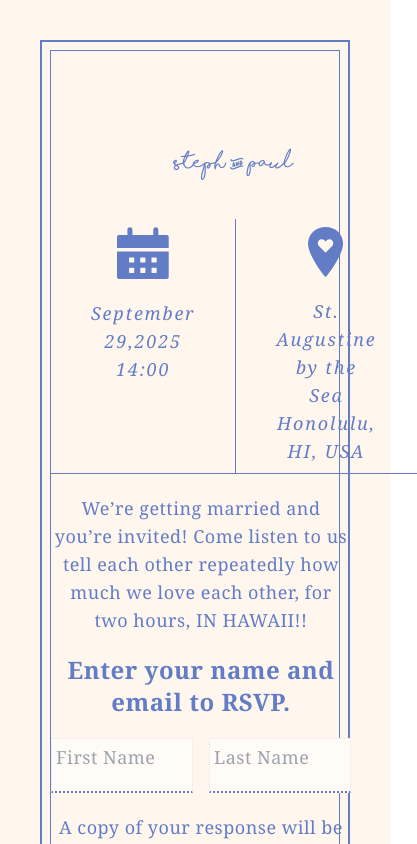
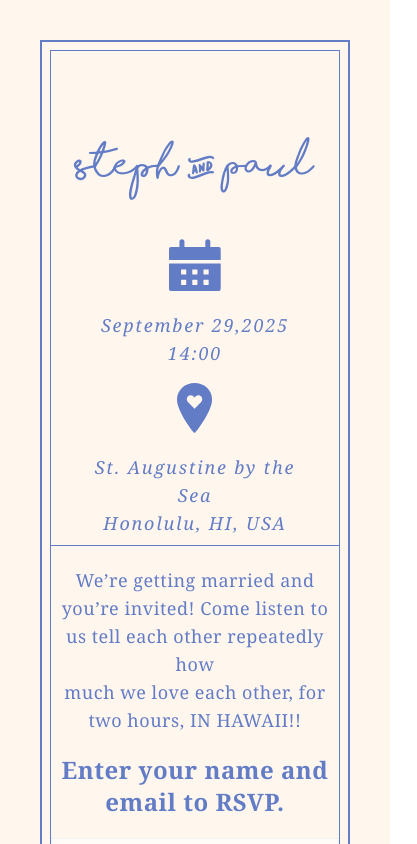
Before and after one commit to codingcapy/capyshroom, a React (Vite) app in the folder frontend/: page / in a window 390 px wide. Shown: the top 844 px of the page, 417 px wide, since content can reach past the window. Built offline with nearby package versions, Linux system fonts and the light colour scheme.

Commit message:
improve: add responsiveness

```diff
--- a/frontend/src/components/Header.tsx
+++ b/frontend/src/components/Header.tsx
@@ -4,11 +4,11 @@ import iconItinerary from "/icon_itinerary.svg";
 export default function Header() {
     return (
         <header className="mx-auto pt-20 text-center">
-            <h1 className="header-font xl:text-6xl 2xl:text-8xl mt-5 mb-10">
+            <h1 className="header-font text-4xl md:text-8xl mt-5 mb-10">
                 Steph & Paul
             </h1>
-            <div className="flex italic mt-10 tracking-widest border-b border-[#637CC6] justify-center">
-                <div className="border-r border-[#637CC6] py-2 px-10">
+            <div className="sm:flex italic mt-10 tracking-widest border-b border-[#637CC6] justify-center">
+                <div className="sm:border-r border-[#637CC6] py-2 px-10">
                     <img src={iconCalendar} alt="" className="mx-auto mb-5" />
                     <div className="text-center ">September 29,2025</div>
                     <div>14:00</div>
--- a/frontend/src/components/Popup.tsx
+++ b/frontend/src/components/Popup.tsx
@@ -29,12 +29,12 @@ export default function Popup(props: any) {
     return (
         <div>
             <div className="absolute top-0 left-0 w-[100%] h-[100%] bg-black opacity-50"></div>
-            <div className="absolute top-[20%] left-[5%] md:left-[30%] w-[90%] md:w-[40%] h-[50%] bg-[#FFF7EE] p-2">
+            <div className="absolute top-[20%] left-[5%] xl:left-[30%] w-[90%] xl:w-[40%] h-[50%] bg-[#FFF7EE] p-2">
                 <div className="border border-[#637CC6] p-5">
-                    <div className="header-font text-center pt-16 pb-5 md:text-6xl">
+                    <div className="header-font text-center pt-16 pb-5 text-4xl xl:text-6xl">
                         Almost done!
                     </div>
-                    <div className="px-5">
+                    <div className="xl:px-5">
                         Submit your RSVP to share your responses with Stephanie
                         and Paul, or take a minute to review. Come back to edit
                         and resubmit your response at any time.
@@ -45,7 +45,7 @@ export default function Popup(props: any) {
                     <div className="font-bold text-center text-2xl">
                         {invitee.email}
                     </div>
-                    <div className="py-9">
+                    <div className="xl:pb-2 pt-9">
                         <form
                             onSubmit={handleSubmit2}
                             className="flex flex-col"
--- a/frontend/src/pages/ConfirmationPage.tsx
+++ b/frontend/src/pages/ConfirmationPage.tsx
@@ -17,12 +17,12 @@ export default function ConfirmationPage() {
             <div className="font-bold text-center py-5 text-2xl">
                 What’s next?
             </div>
-            <div>
+            <div className="px-2 text-center">
                 Take a look at <span className="font-bold">our site</span> to
                 learn a little more about us, and get suggestions/tips on your
                 trip to Hawaii!
             </div>
-            <div className="px-5 py-2 my-10 border-2 border-[#637CC6] w-[300px] mx-auto text-center font-bold hover:bg-[#637CC6] hover:text-[#FFFBF6] transition-all ease-in-out duration-300">
+            <div className="px-5 py-2 my-10 border-2 border-[#637CC6] sm:w-[300px] mx-auto text-center font-bold hover:bg-[#637CC6] hover:text-[#FFFBF6] transition-all ease-in-out duration-300">
                 <a
                     href="https://en.wikipedia.org/wiki/Capybara"
                     target="_blank"
--- a/frontend/src/pages/HomePage.tsx
+++ b/frontend/src/pages/HomePage.tsx
@@ -42,9 +42,9 @@ export default function HomePage() {
             </div>
             <form
                 onSubmit={handleSubmit}
-                className="flex flex-col mx-auto w-[300px] md:w-[400px]"
+                className="flex flex-col mx-auto sm:w-[300px] md:w-[400px]"
             >
-                <div className="flex mx-auto">
+                <div className="sm:flex mx-auto">
                     <input
                         type="text"
                         placeholder="First Name"
--- a/frontend/src/pages/RsvpPage.tsx
+++ b/frontend/src/pages/RsvpPage.tsx
@@ -62,7 +62,7 @@ export default function RsvpPage() {
                         onSubmit={handleSubmit}
                         className="flex flex-col 2xl:w-[800px] mx-auto"
                     >
-                        <div className="text-center">
+                        <div className="text-center px-2">
                             Will you be able to join us at our wedding? We
                             understand if you cannot make it! Please reply no
                             later than{" "}
```
Also changed, not shown: 4 other files (tests, documents, lock files or other folders).
